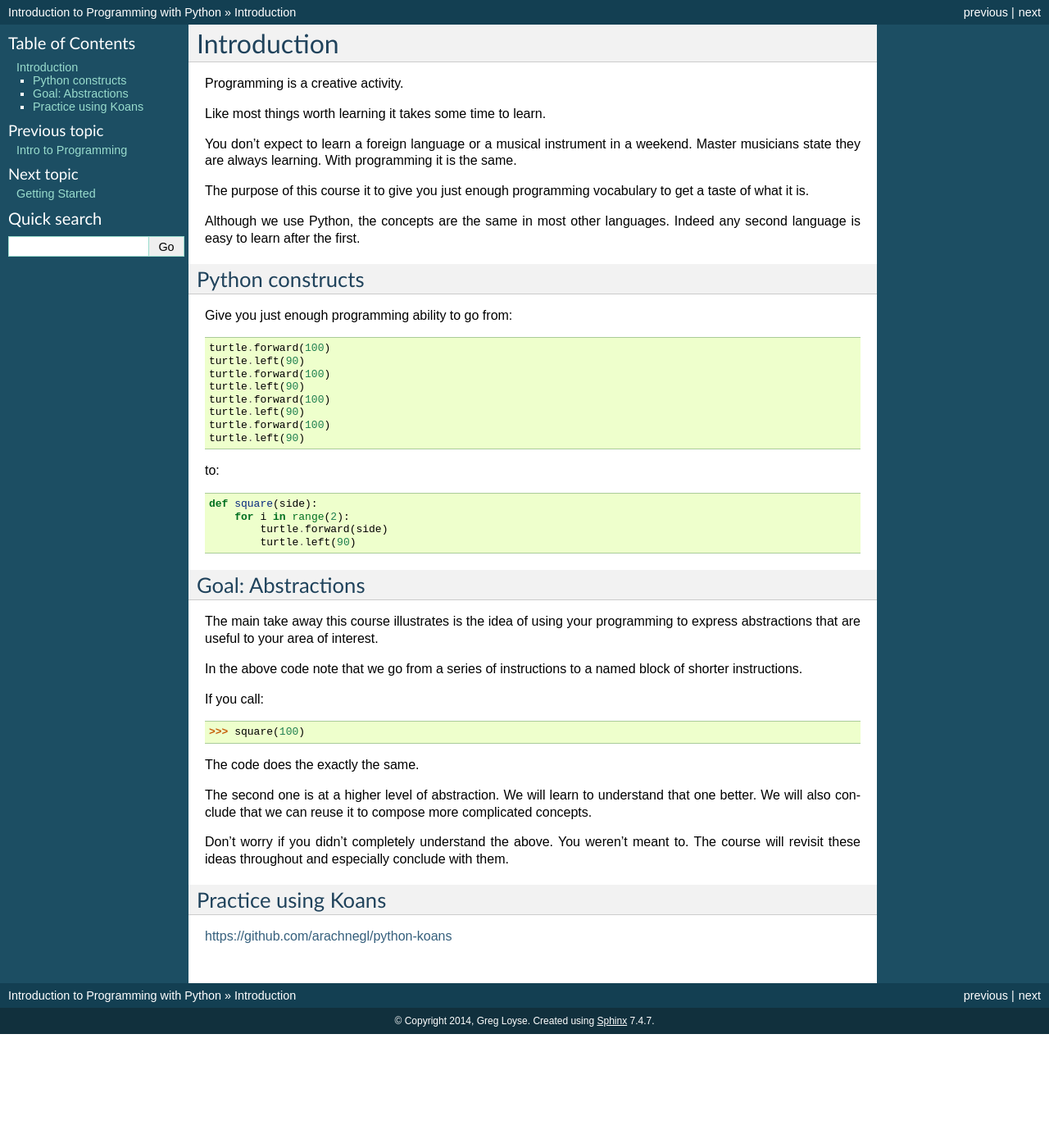
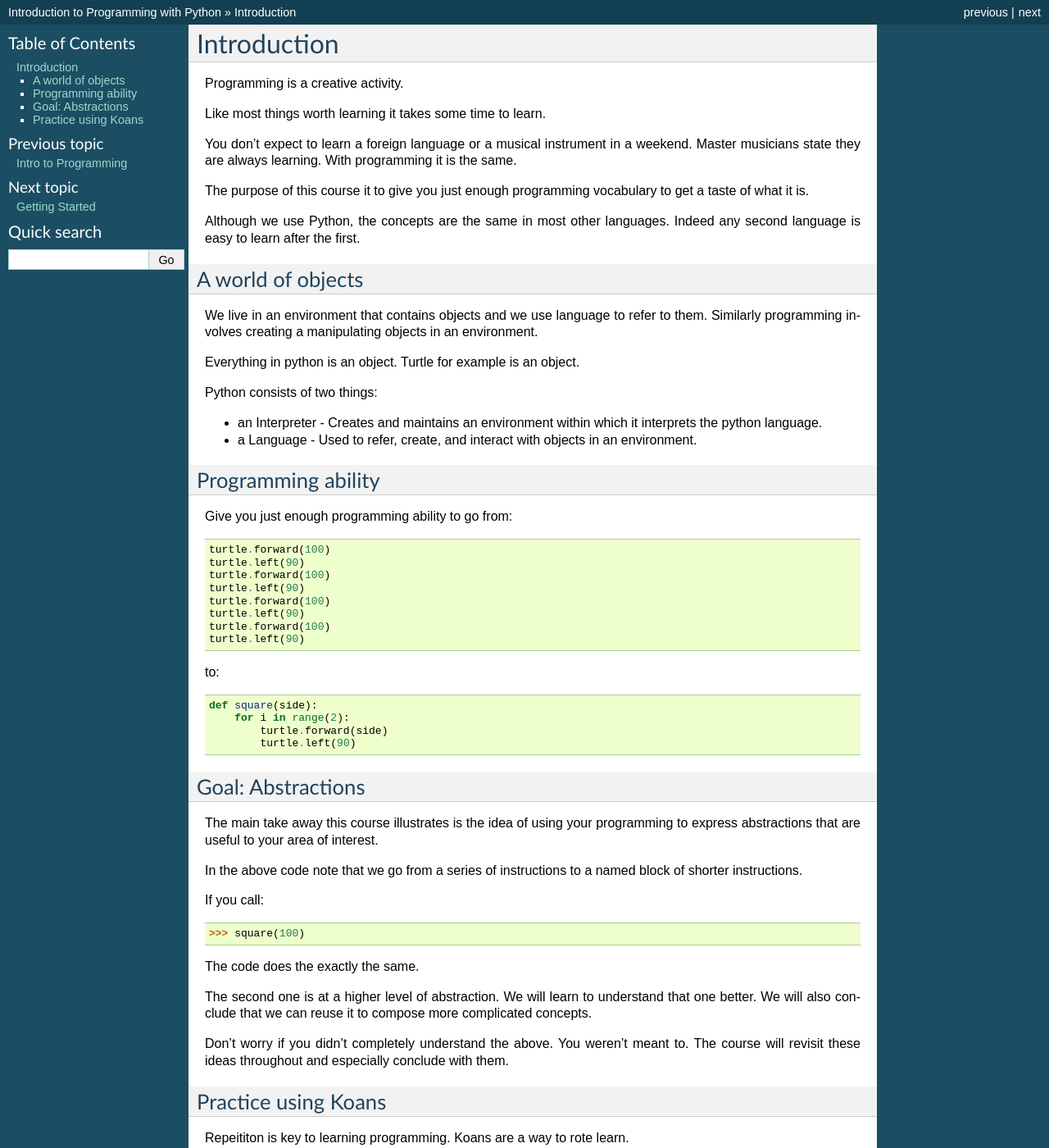
Before and after one commit to gu-lseg/intro-to-programming, a Sphinx documentation site: the page built from source/introduction.rst, in a window 1280 px wide and 1400 px high. Shown: the whole window at 82% size. Built offline with Sphinx 7.4.7, drawn with Linux system fonts in a browser that asks for light colours.

Commit message:
move high level metaphor to intro

```diff
--- a/source/introduction.rst
+++ b/source/introduction.rst
@@ -15,8 +15,21 @@ get a taste of what it is.
 Although we use Python, the concepts are the same in most other languages.
 Indeed any second language is easy to learn after the first.
 
-Python constructs
-=================
+A world of objects
+==================
+
+We live in an environment that contains objects and we use language to refer to them. Similarly programming involves creating a manipulating objects in an environment.
+
+Everything in python is an object. Turtle for example is an object.
+
+Python consists of two things:
+
+* an Interpreter - Creates and maintains an environment within which it interprets the python language.
+* a Language - Used to refer, create, and interact with objects in an environment.
+
+
+Programming ability
+===================
 
 Give you just enough programming ability to go from::
 
@@ -35,6 +48,7 @@ to::
         for i in range(2):
             turtle.forward(side)
             turtle.left(90)
+
 
 Goal: Abstractions
 ==================
@@ -62,4 +76,6 @@ them.
 Practice using Koans
 ====================
 
+Repeititon is key to learning programming. Koans are a way to rote learn.
+
 https://github.com/arachnegl/python-koans
```
Also changed, not shown: source/objects.rst (+0 -9 lines).
